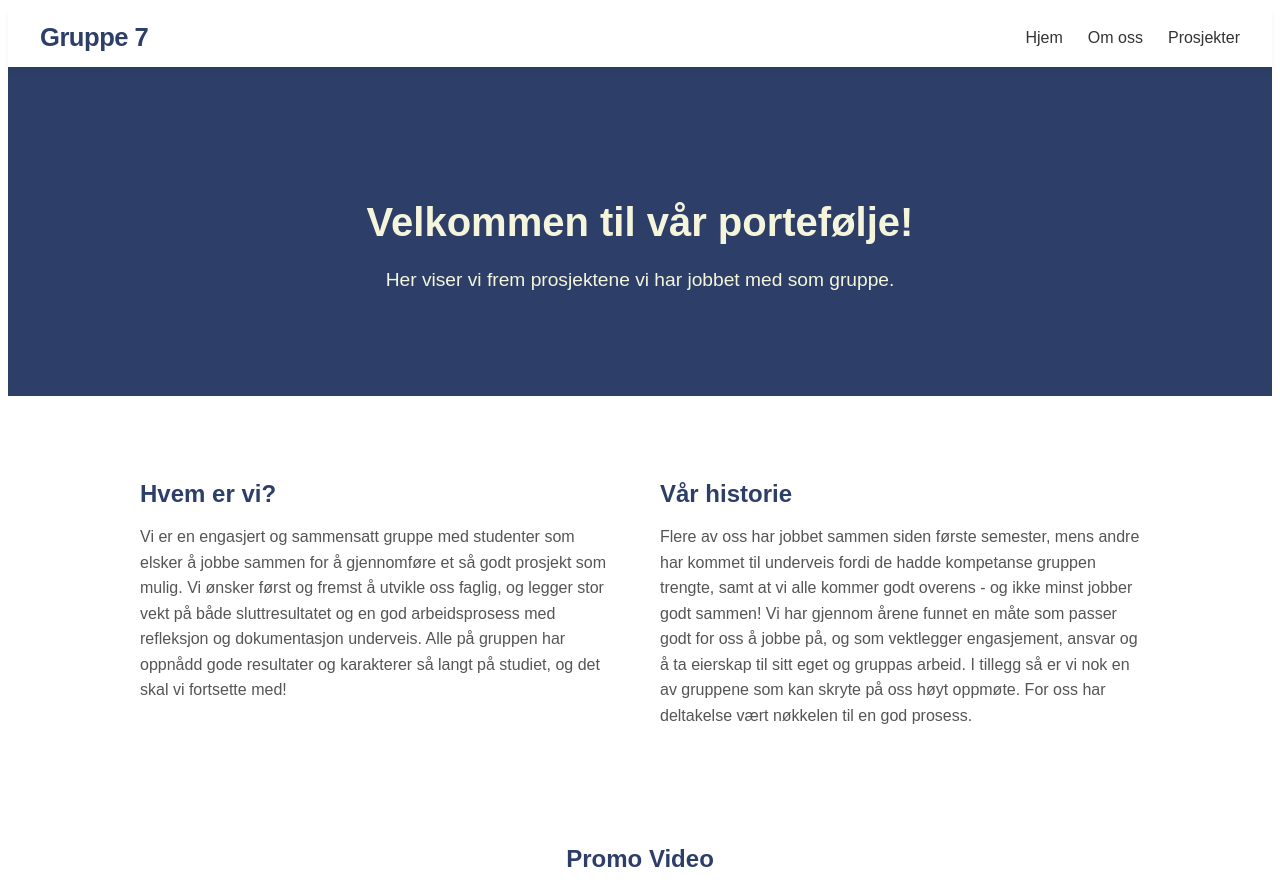
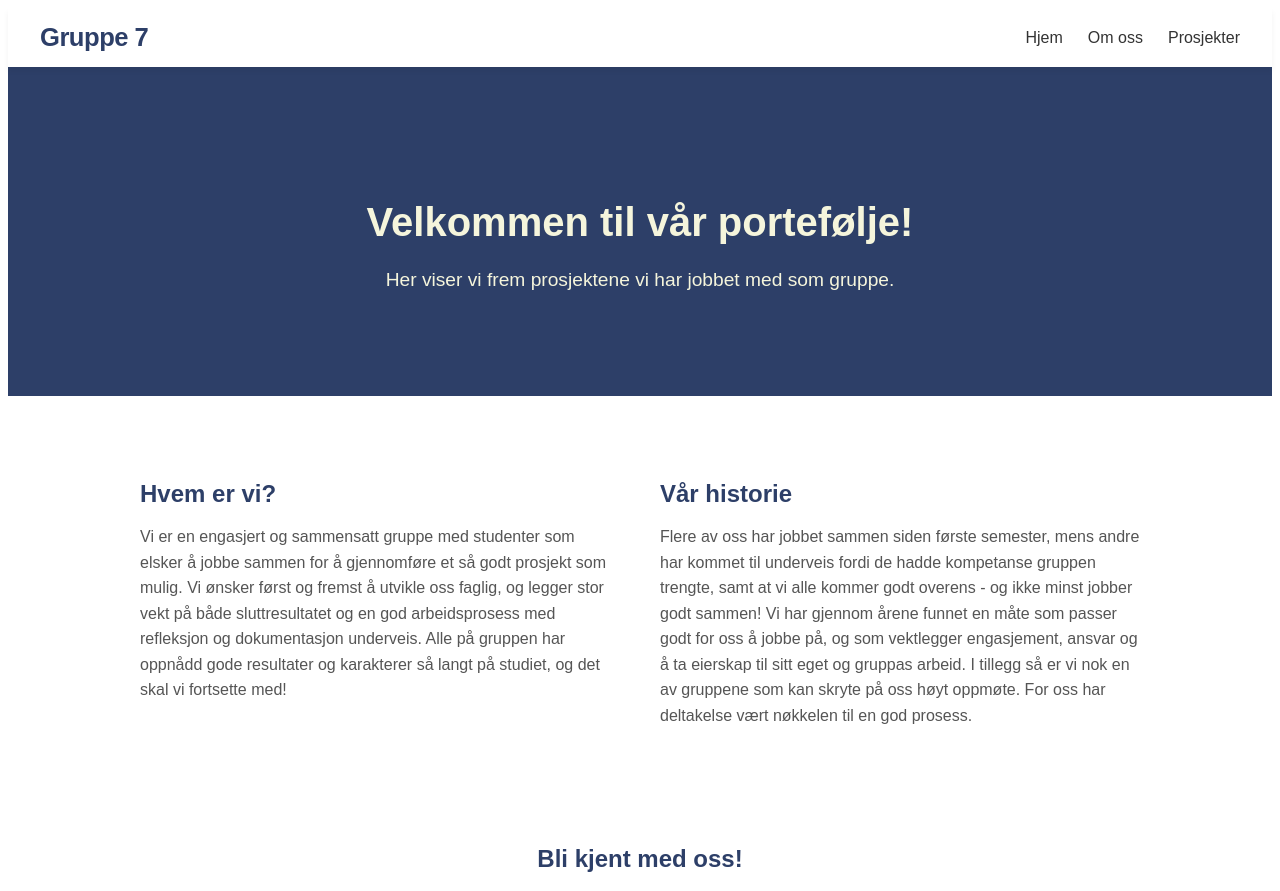
Before and after one commit to Odalopheim/Gruppe7Portefolio, a React (Vite) app in the folder GruppePortefolio/: page / in a window 1280 px wide. Shown: the top 891 px of the page. Built offline with nearby package versions, Linux system fonts and the light colour scheme.

Commit message:
Endret tittel

```diff
--- a/GruppePortefolio/src/components/video/Video.jsx
+++ b/GruppePortefolio/src/components/video/Video.jsx
@@ -8,7 +8,7 @@ function Video() {
 
   return (
     <section id="video" className="video-section">
-      <h2>Promo Video</h2>
+      <h2>Bli kjent med oss!</h2>
       <div className="video-container">
         {!isPlaying ? (
           <div
```
